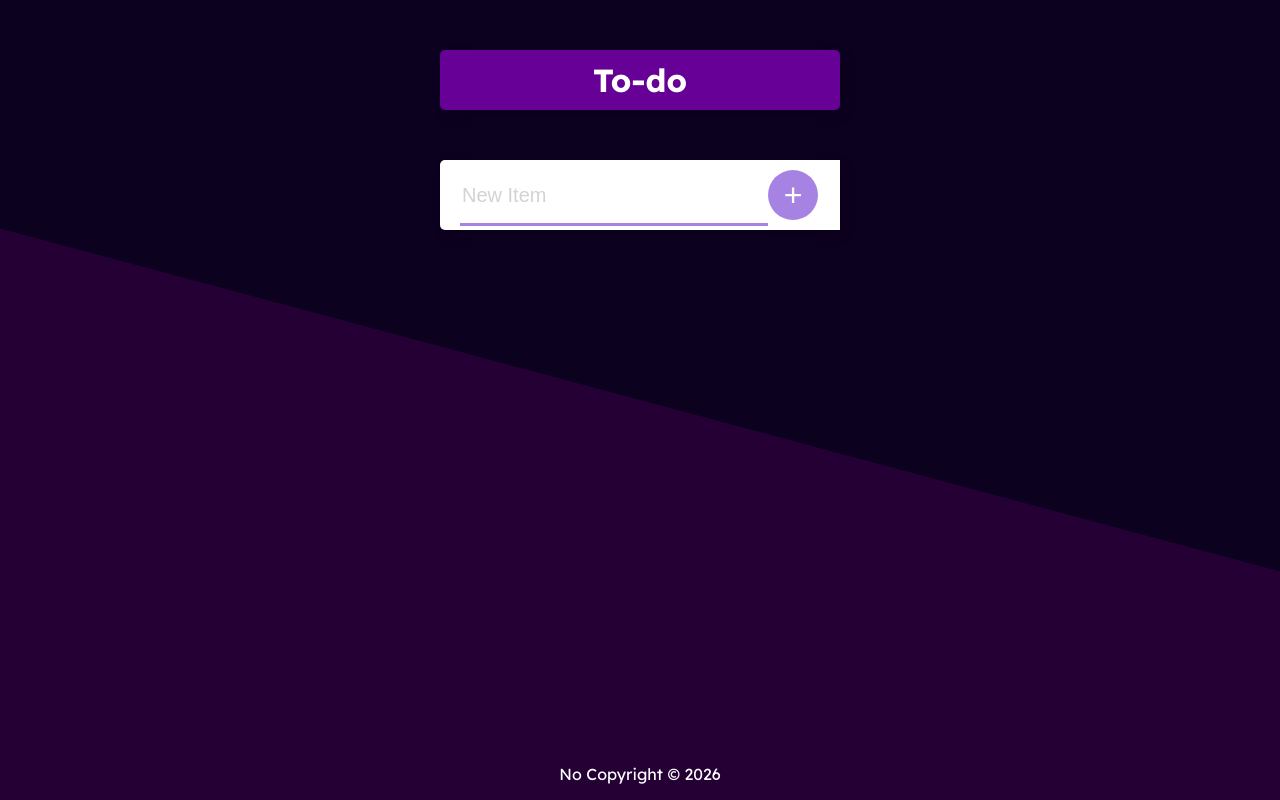
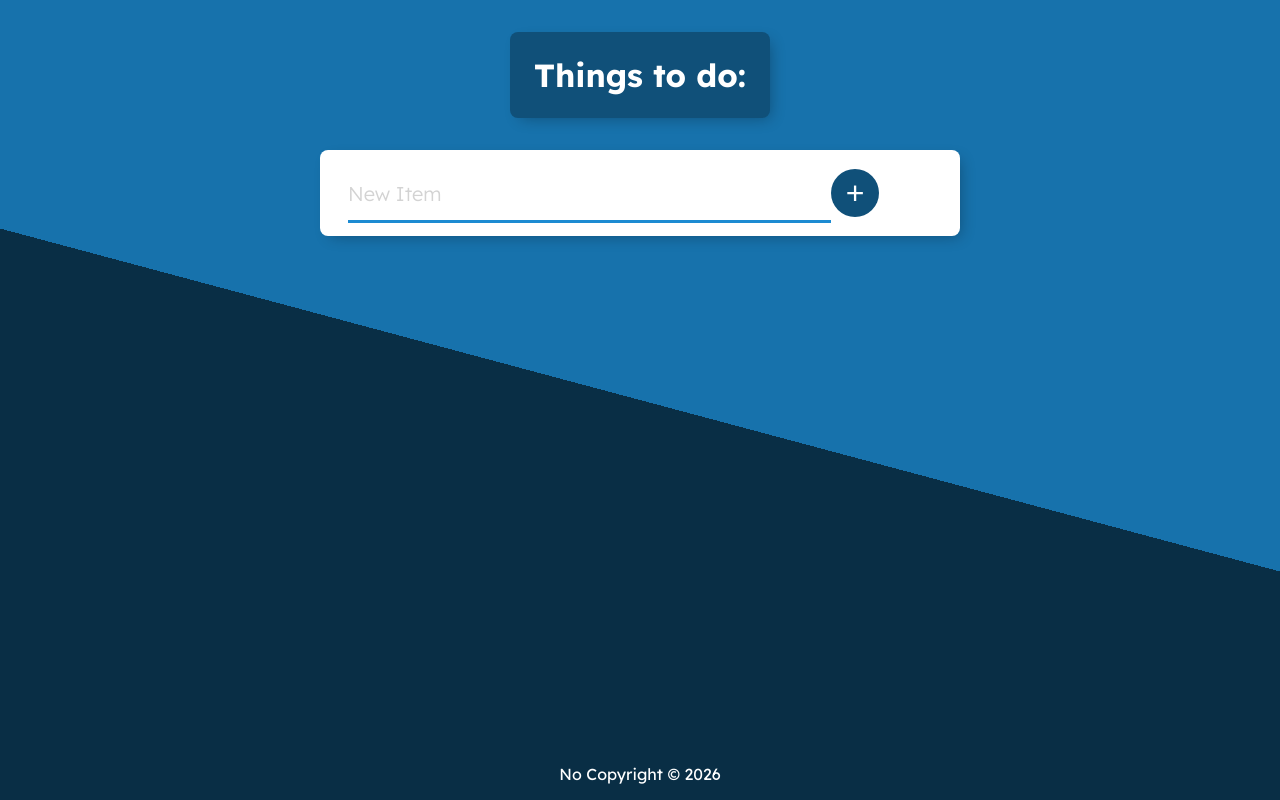
Before and after one commit to callummscott/todo-list, a Node server app: page / in a window 1280 px wide. Run offline with Node 20, Linux system fonts and the light colour scheme; data that the repository does not hold is empty.

Commit message:
clean structure, change theme, fix some style bugs

```diff
--- a/public/styles/main.css
+++ b/public/styles/main.css
@@ -1,45 +1,83 @@
 @import url('https://fonts.googleapis.com/css2?family=Lexend:wght@100..900');
 
-/* * {
-  box-sizing: border-box;
-} */
-
-html {
-  background-color: #240035;
-  background-image: -webkit-linear-gradient(75deg, #240035 50%, #0d0120 50%);
+:root {
   font-family: Lexend;
 }
 
-/* -webkit-linear-gradient(65deg, #a683e3 50%, #e4e9fd 50%) */
+* {
+  box-sizing: border-box;
+  margin: 0;
+  padding: 0;
+}
+
 body {
-  margin: 0;
   display: flex;
   flex-direction: column;
-  justify-content: stretch;
   min-height: 100vh;
   min-height: 100svh;
+  width: 100%;
+
+  background-color: #043654;
+  background-image: linear-gradient(15deg, #092e45 50%, #1772ac 50%);
 }
+
 main {
   text-align: center;
   flex: 1 0 auto;
 }
-h1 {
+
+header {
+  @media (min-width: 600px) {
+    padding-block: 1rem;
+  }
+  @media (min-width: 900px) {
+    padding-block: 2rem;
+  }
+}
+
+#heading {
+  background-color: #105079;
+  text-align: center;
+  padding: .75rem;
+  @media (min-width: 600px) {
+    width: fit-content;
+    max-width: 80%;
+    padding: 1rem;
+  }
+  @media (min-width: 768px) {
+    max-width: 65%;
+    padding: 1.5rem;
+  }
+  @media (min-width: 900px) {
+    max-width: 50%;
+  }
+}
+#heading > h1 {
+  line-height: 1.2;
   color: #fff;
-  padding: 10px;
 }
 
 .box {
-  max-width: 400px;
-  margin: 50px auto;
+  width: 100%;
+  margin: 0 auto;
   background: white;
-  border-radius: 5px;
+
   box-shadow: 5px 5px 15px -5px rgba(0, 0, 0, 0.3);
-}
 
-#heading {
-  background-color: #660096;
-  text-align: center;
-}
+  @media (min-width: 600px) {
+    width: 80%;
+    border-radius: .5rem;
+    padding: .5rem; /* Needed to get the border-radius to show */
+  }
+  @media (min-width: 768px) {
+    width: 65%;
+  }
+  @media (min-width: 900px) {
+    width: 50%;
+  }
+ }
+
+
 form.edit {
   display: flex;
 }
@@ -56,17 +94,10 @@ form.edit {
   border-bottom: 0;
 }
 
-input[type="checkbox"] {
-  margin: 20px;
-  margin-left: 0;
-  cursor: pointer;
-}
-
 p {
-  margin: 0;
   padding: 20px 0;
-  font-size: 20px;
-  color: #00204a;
+  font-size: 1.25rem;
+  color: #092e45;
 }
 
 form + p {
@@ -80,45 +111,53 @@ form {
 
 button {
   cursor: pointer;
-  padding: 0;
 }
 
 button.add {
-  min-height: 50px;
-  width: 50px;
+  min-height: 3rem;
+  width: 3rem;
+
   border-radius: 50%;
-  border-color: transparent;
-  background-color: #a683e3;
+  border: none;
+
+  font-size: 2rem;
   color: #fff;
-  font-size: 2rem;
-  border-width: 0;
+  background-color: #105079;
 }
 
 button.edit {
   margin-left: auto;
-  margin-right: 20px;
+  margin-right: 1rem;
   border: none;
   background: none;
 }
 
 .icon {
-  height: 20px;
+  height: 1.5rem;
+}
+
+input[type="checkbox"] {
+  margin: 1rem;
+  margin-left: 0;
+  cursor: pointer;
 }
 
 input[type="text"] {
+  font-family: Lexend;
+  font-weight: 350;
+  font-size: 1.25rem;
+  color: #092e45;
   text-align: left;
+
   height: 60px;
-  top: 10px;
   border: none;
   background: transparent;
-  font-size: 20px;
-  font-weight: 200;
   width: 80%;
 }
 
 input[type="text"]:focus {
   outline: none;
-  box-shadow: inset 0 -3px 0 0 #a683e3;
+  box-shadow: inset 0 -3px 0 0 #1c8bd2;
 }
 
 ::placeholder {
@@ -127,7 +166,6 @@ input[type="text"]:focus {
 }
 
 footer {
-  flex: 0 0 auto;
   color: white;
   text-align: center;
   padding-block: 1rem;
--- a/views/index.ejs
+++ b/views/index.ejs
@@ -1,12 +1,13 @@
 <%- include('partials/header.ejs'); -%>
-
+<header>
   <div class="box" id="heading">
     <h1>
-    <%=listTitle%>
+      Things to do:
     </h1>
   </div>
+</header>
+<main>
   <div class="box">
-
     <!-- Enumerates the 'todo' items in the list -->
     <% for(let item of listItems) { %>
 
@@ -15,37 +16,35 @@
         <form action="/delete" method="post">
           <input type="checkbox" onchange="this.form.submit()" name="deleteItemId" value="<%=item.id%>">
         </form>
-
         <p id="title<%=item.id%>">
           <%=item.text%>
         </p>
-
         <form class="edit" action="/edit" method="post">
           <input type="hidden" name="updatedItemId" value="<%=item.id%>">
-        <input id="input<%=item.id%>" type="text" name="updatedItemText" value="<%=item.text%>" autocomplete="off"
-          autofocus="true" hidden="true" />
-        <button id="done<%=item.id%>" class="edit" type="submit" hidden><img class="icon"
-            src="/assets/icons/check-solid.svg" alt="tick image"></button>
+          <input id="input<%=item.id%>" type="text" name="updatedItemText" value="<%=item.text%>" autofocus hidden/>
+          <button id="done<%=item.id%>" class="edit" type="submit" hidden>
+            <img class="icon" src="/assets/icons/check-solid.svg" alt="tick image">
+          </button>
         </form>
-      <button id="edit<%=item.id%>" class="edit" onclick="handler('<%=item.id%>')"><img class="icon"
-          src="/assets/icons/pencil-solid.svg" alt="pencil image"></button>
-
+        <button id="edit<%=item.id%>" class="edit" onclick="handler('<%=item.id%>')">
+          <img class="icon" src="/assets/icons/pencil-solid.svg" alt="pencil image">
+        </button>
       </div>
 
     <% } %>
 
     <form class="item" action="/add" method="post">
-    <input type="text" name="newItem" placeholder="New Item" autocomplete="off" autofocus="true" />
-    <button class="add" type="submit" name="list" value=<%=listTitle%> >+</button>
+      <input type="text" name="newItem" placeholder="New Item" autofocus maxlength="100"/>
+      <button class="add" type="submit">+</button>
     </form>
   </div>
-
+</main>
+<%- include('partials/footer.ejs'); -%>
 <script>
   function handler(id) {
-    document.getElementById("title" + id).setAttribute("hidden", true);
-    document.getElementById("edit" + id).setAttribute("hidden", true);
+    document.getElementById("title" + id).setAttribute("hidden", "");
+    document.getElementById("edit" + id).setAttribute("hidden", "");
     document.getElementById("done" + id).removeAttribute("hidden");
     document.getElementById("input" + id).removeAttribute("hidden");
   }
 </script>
-<%- include('partials/footer.ejs'); -%>
--- a/views/partials/footer.ejs
+++ b/views/partials/footer.ejs
@@ -1,6 +1,5 @@
-</main>
-<footer>No Copyright © <%= new Date().getFullYear() %>
+<footer>
+  No Copyright © <%= new Date().getFullYear() %>
 </footer>
 </body>
-
 </html>
--- a/views/partials/header.ejs
+++ b/views/partials/header.ejs
@@ -9,4 +9,3 @@
   <link rel="stylesheet" href="styles/main.css" />
 </head>
 <body>
-  <main>
```
Lines whose indentation alone changed are shown as unchanged.
